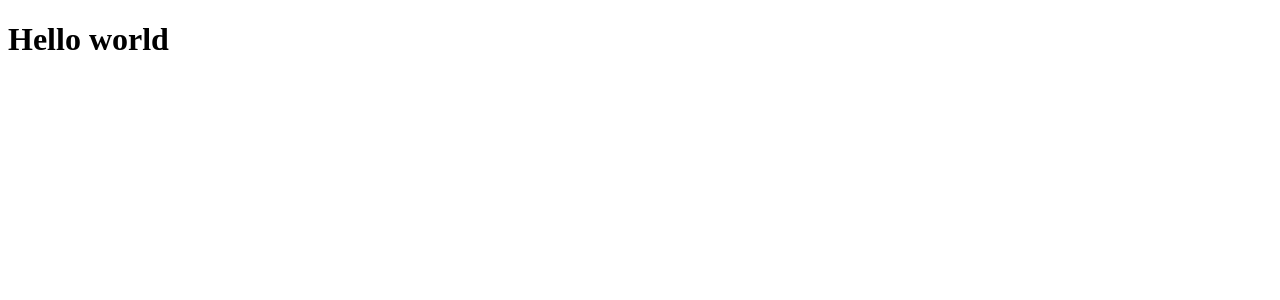
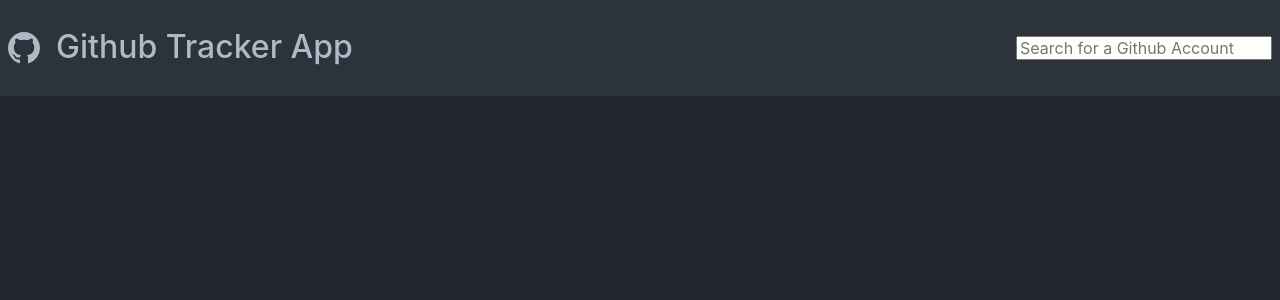
Before and after one commit to neifors/github-tracker-challenge, a React app: page / in a window 1280 px wide. Shown: the top 300 px of the page. Built offline with nearby package versions, Linux system fonts and the light colour scheme.

Commit message:
basic page styling and header structure done with fonts and color

```diff
--- a/src/App.js
+++ b/src/App.js
@@ -1,9 +1,13 @@
 import React from "react";
+import { Header } from "./components/";
+
+import "./normalize.css";
+import "./index.css";
 
 export default function App() {
   return (
-    <div>
-      <h1>Hello world</h1>
-    </div>
+    <>
+      <Header />
+    </>
   );
 }
--- /dev/null
+++ b/src/components/Header/index.css
@@ -0,0 +1,20 @@
+.header, .tracker{
+    display: flex;
+    align-items: center;
+}
+
+.header{
+    justify-content: space-between;
+    background-color: #2d333b;
+    padding: .5rem;
+}
+
+.title{
+    font-weight: 500;
+    margin-left: 1rem;
+    cursor: pointer;
+}
+
+.logo {
+    margin-right: 1rem;
+}
--- /dev/null
+++ b/src/components/Header/index.js
@@ -0,0 +1,19 @@
+import React from "react";
+import { Icon } from "../Icon";
+
+import "./index.css";
+
+export function Header() {
+  return (
+    <header className="header">
+      <div className="tracker">
+        <Icon className="logo" />
+        <h1 className="title">Github Tracker App</h1>
+      </div>
+
+      <div className="search">
+        <input type="text" placeholder="Search for a Github Account" />
+      </div>
+    </header>
+  );
+}
--- /dev/null
+++ b/src/components/Icon/index.js
@@ -0,0 +1,21 @@
+import React from "react";
+
+export function Icon() {
+  return (
+    <svg
+      className="icon"
+      height="32"
+      fill="#adbac7"
+      aria-hidden="true"
+      viewBox="0 0 16 16"
+      version="1.1"
+      width="32"
+      data-view-component="true"
+    >
+      <path
+        fill-rule="evenodd"
+        d="M8 0C3.58 0 0 3.58 0 8c0 3.54 2.29 6.53 5.47 7.59.4.07.55-.17.55-.38 0-.19-.01-.82-.01-1.49-2.01.37-2.53-.49-2.69-.94-.09-.23-.48-.94-.82-1.13-.28-.15-.68-.52-.01-.53.63-.01 1.08.58 1.23.82.72 1.21 1.87.87 2.33.66.07-.52.28-.87.51-1.07-1.78-.2-3.64-.89-3.64-3.95 0-.87.31-1.59.82-2.15-.08-.2-.36-1.02.08-2.12 0 0 .67-.21 2.2.82.64-.18 1.32-.27 2-.27.68 0 1.36.09 2 .27 1.53-1.04 2.2-.82 2.2-.82.44 1.1.16 1.92.08 2.12.51.56.82 1.27.82 2.15 0 3.07-1.87 3.75-3.65 3.95.29.25.54.73.54 1.48 0 1.07-.01 1.93-.01 2.2 0 .21.15.46.55.38A8.013 8.013 0 0016 8c0-4.42-3.58-8-8-8z"
+      ></path>
+    </svg>
+  );
+}
--- /dev/null
+++ b/src/components/index.js
@@ -0,0 +1,2 @@
+export { Header } from "./Header";
+export { Icon } from "./Icon";
--- /dev/null
+++ b/src/index.css
@@ -0,0 +1,5 @@
+body{
+    background-color: #22272e;
+    color: #adbac7;
+    font-family: -apple-system, BlinkMacSystemFont, 'Segoe UI', Roboto, Oxygen, Ubuntu, Cantarell, 'Open Sans', 'Helvetica Neue', sans-serif;
+}
```
Also changed, not shown: src/components/Header.js (deleted), src/normalize.css (added).
